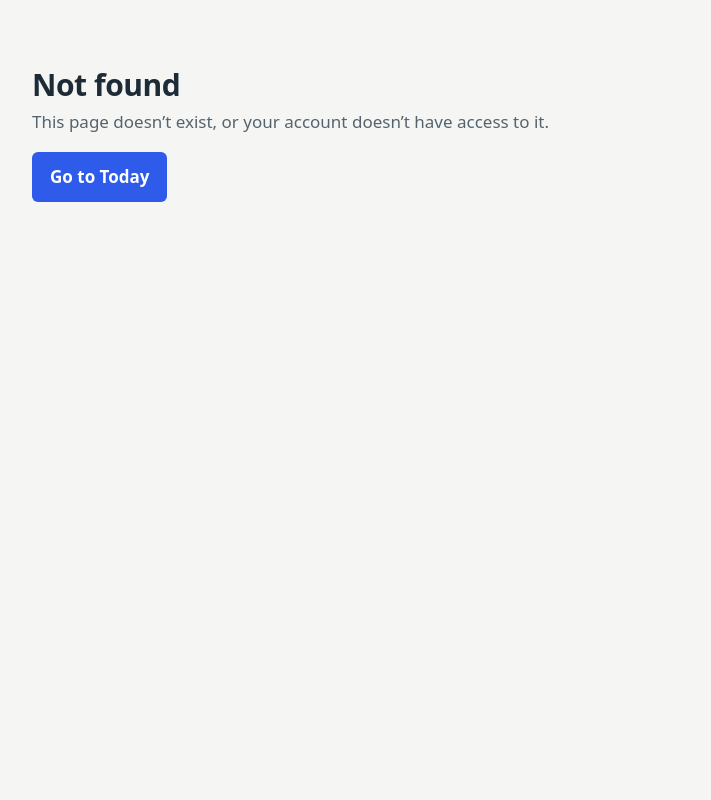
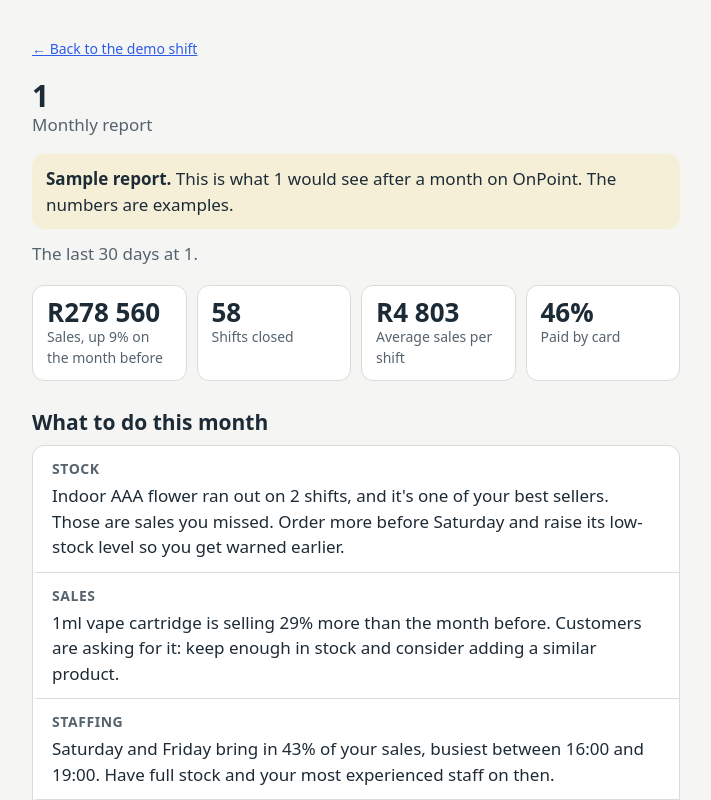
Before and after one commit to norovari/onPoint, a Next.js app: page /demo/1/report in a window 1280 px wide. Before the commit this address had no page. Shown: the top 800 px of the page, without its empty margins (284-995 px from the left). Built offline with nearby package versions, Linux system fonts and the light colour scheme; a web font is replaced by a local one.

Commit message:
Sample monthly report on its own page: /demo/<shop>/report
Co-Authored-By: Claude Opus 5.5 <noreply@anthropic.com>
Claude-Session: https://claude.ai/code/session_01K8rW3vEPuS5BmCGKeJsPWD

```diff
--- /dev/null
+++ b/app/demo/[name]/report/page.tsx
@@ -0,0 +1,38 @@
+import type { Metadata } from "next";
+import Link from "next/link";
+import { SampleReport } from "@/components/SampleReport";
+import { PLANS, TRIAL_DAYS, LAUNCH_DISCOUNT } from "@/lib/plans";
+
+// Sample monthly report on its own page: /demo/The-Urb-Tribe/report
+type Props = { params: Promise<{ name: string }> };
+
+function businessName(slug: string) {
+  let s = slug;
+  try { s = decodeURIComponent(slug); } catch {}
+  return s.replace(/-/g, " ").replace(/\s+/g, " ").trim().slice(0, 80);
+}
+
+export async function generateMetadata({ params }: Props): Promise<Metadata> {
+  const name = businessName((await params).name);
+  const title = name ? `${name}: sample monthly report` : "OnPoint sample monthly report";
+  const description = "OnPoint – Dispensary Tracker. What your customers buy and when, stock to watch, and clear steps to take each month.";
+  return { title: { absolute: title }, description, openGraph: { title, description, siteName: "OnPoint – Dispensary Tracker", type: "website" } };
+}
+
+export default async function SampleReportPage({ params }: Props) {
+  const slug = (await params).name;
+  const name = businessName(slug) || "Your dispensary";
+  return (
+    <main className="wrap" style={{ paddingTop: 24, paddingBottom: 48 }}>
+      <p className="small"><Link href={`/demo/${slug}`}>← Back to the demo shift</Link></p>
+      <h1>{name}</h1>
+      <p className="muted" style={{ marginTop: -8 }}>Monthly report</p>
+      <SampleReport businessName={name} />
+      <div className="sheet" style={{ marginTop: 24 }}>
+        <h2 style={{ marginTop: 0 }}>Get this for {name}</h2>
+        <p>{TRIAL_DAYS} days of everything free, then from R{PLANS[1].price} a month. Subscribe before your trial ends and your first {LAUNCH_DISCOUNT.months} months are {LAUNCH_DISCOUNT.pct}% off.</p>
+        <Link href={`/signup?b=${encodeURIComponent(name)}`} className="button" style={{ width: "100%" }}>Start free</Link>
+      </div>
+    </main>
+  );
+}
```
